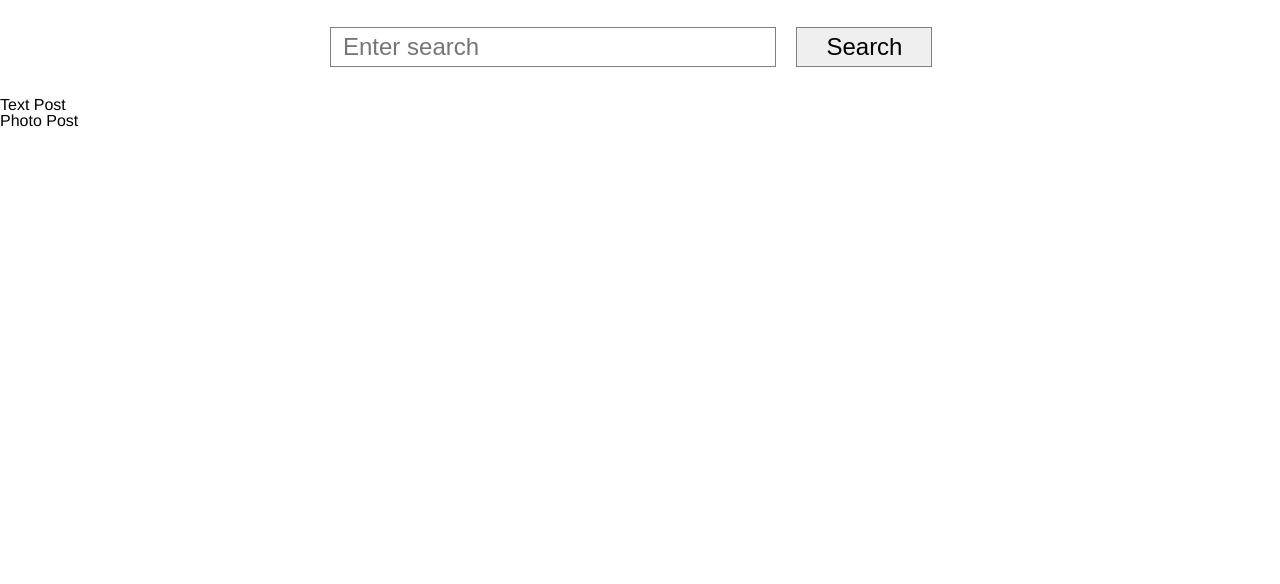
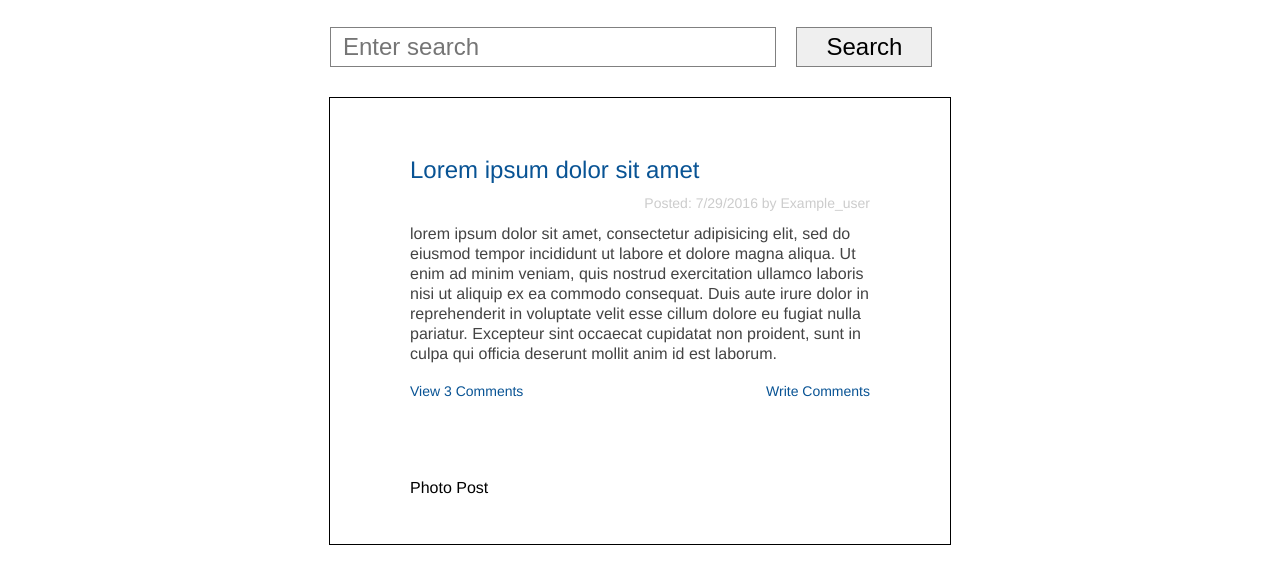
Before and after one commit to ajtruex/vikingblogger, a plain HTML site: page index.html in a window 1280 px wide. Shown: the part 74-658 px from the top of the page. Drawn offline with Linux system fonts and the light colour scheme.

Commit message:
style text post

```diff
--- a/index.html
+++ b/index.html
@@ -30,7 +30,29 @@
 		</div>
 		<div class="post-container">
 			<div class="post">
-				Text Post
+				<h2>
+					<a href="#">
+						Lorem ipsum dolor sit amet
+					</a>
+				</h2>
+				<div class="post-date">
+					Posted: 7/29/2016 by Example_user
+				</div>
+				<div class="post-body">
+					lorem ipsum dolor sit amet, consectetur adipisicing elit, sed do eiusmod tempor incididunt ut labore et dolore magna aliqua. Ut enim ad minim veniam, quis nostrud exercitation ullamco laboris nisi ut aliquip ex ea commodo consequat. Duis aute irure dolor in reprehenderit in voluptate velit esse cillum dolore eu fugiat nulla pariatur. Excepteur sint occaecat cupidatat non proident, sunt in culpa qui officia deserunt mollit anim id est laborum.
+				</div>
+				<div class="comment-links-wrapper">
+					<div class="view-comments">
+						<a href="#">
+							View 3 Comments
+						</a>
+					</div>
+					<div class="write-comment">
+						<a href="#">
+							Write Comments
+						</a>
+					</div>
+				</div>
 			</div>
 			<div class="post">
 				Photo Post
--- a/styles.css
+++ b/styles.css
@@ -66,3 +66,49 @@ body{
 	width: 136px;
 	margin-left: 16px;
 }
+
+.post-container{
+	margin: 30px auto;
+	width: 620px;
+	border: 1px solid black;
+}
+
+.post{
+	padding: 48px 80px;
+}
+
+a{
+	color: #085394;
+	text-decoration: none;
+}
+
+.post h2{
+	font-size: 24px;
+	margin: .5em 0;
+}
+
+.post .post-date{
+	font-size: 14px;
+	text-align: right;
+	color: #ccc;
+	margin: 1em 0;
+}
+
+.post .post-body{
+	font-size: 16px;
+	color: #444;
+	line-height: 1.25em;
+}
+
+.post .comment-links-wrapper{
+	margin: 20px 0;
+	font-size: 14px;
+}
+
+.post .view-comments{
+	float: left;
+}
+
+.post .write-comment{
+	float: right;
+}
```
